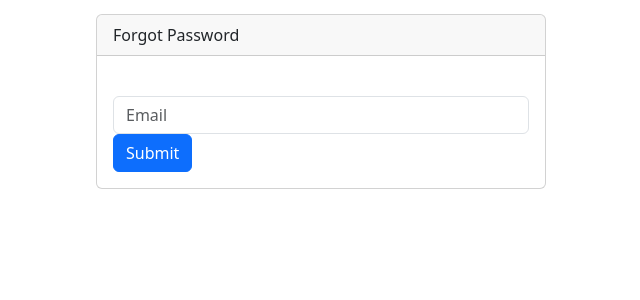
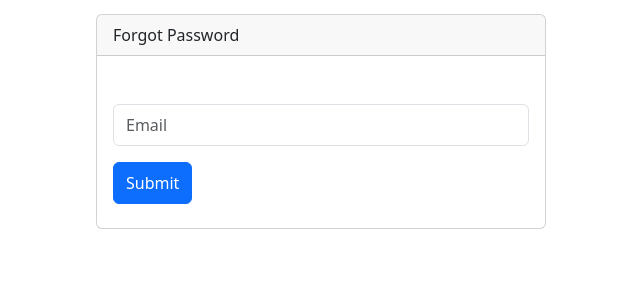
Before and after one commit to zacharysgoldberg/To-Do-App, a FastAPI app: page /auth/forgot-password in a window 1280 px wide. Shown: the part 56-356 px from the top of the page, without its empty margins (319-959 px from the left). Run offline with FastAPI, Linux system fonts and the light colour scheme.

Commit message:
adjusted forgot password form

```diff
--- a/app/src/templates/forgot-password.html
+++ b/app/src/templates/forgot-password.html
@@ -13,10 +13,10 @@
             <form method="POST" action="/auth/forgot-password">
                 <div class="form-group">
                     <label></label>
-                    <input type="text" class="form-control" name="email" placeholder="Email" required>
+                    <input type="text" class="form-control py-2 my-2" name="email" placeholder="Email" required>
                 </div>
                 <div>
-                    <button type="submit" class="btn btn-primary">Submit</button>
+                    <button type="submit" class="btn btn-primary py-2 my-2">Submit</button>
                 </div>
             </form>
         </div>
--- a/app/src/templates/navbar.html
+++ b/app/src/templates/navbar.html
@@ -16,7 +16,7 @@
           {% if user %}
           <div class="nav-item dropdown" style="color:#0e76a8;">
             <a class="nav-link dropdown-toggle" href="#" role="button" data-bs-toggle="dropdown" aria-expanded="false">
-              More
+              Account
             </a>
             <ul class="dropdown-menu">
               <li><a class="dropdown-item" href="/totals">Totals</a></li>
```
